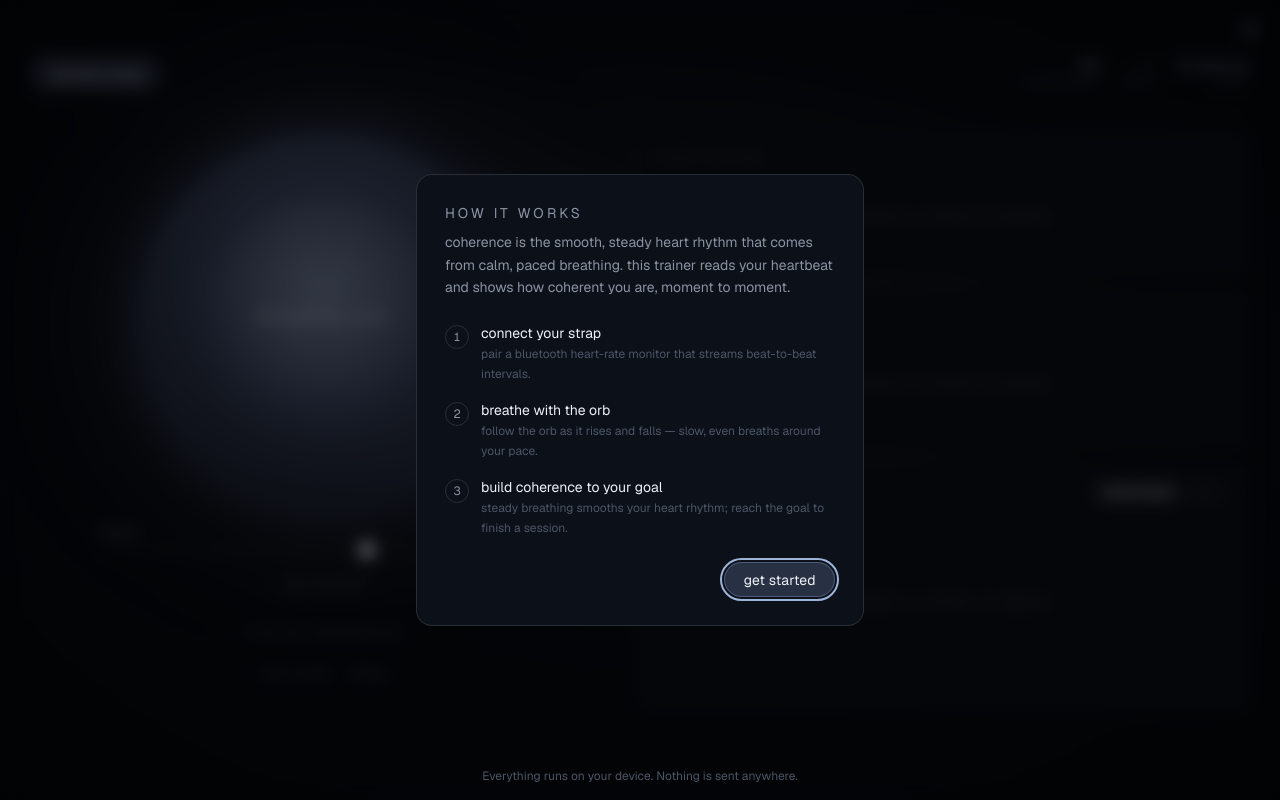
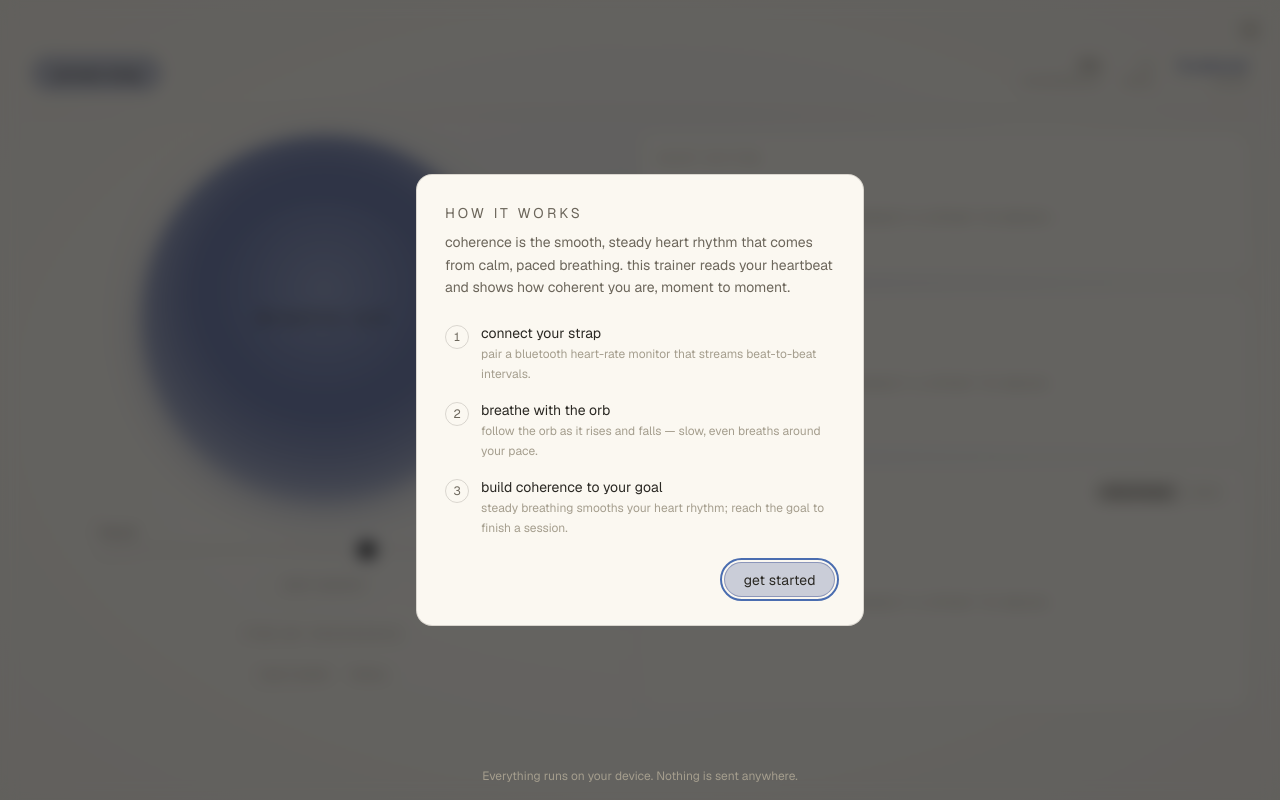
Before and after one commit to Wiebe-V/heart-coherence, a Next.js app: page / in a window 1280 px wide. Built offline with nearby package versions, Linux system fonts and the light colour scheme.

Commit message:
Added light mode

```diff
--- a/app/globals.css
+++ b/app/globals.css
@@ -34,6 +34,86 @@
      and every element that follows the current zone reads it. The
      transition is what makes the color shift feel like dawn light. */
   --zone: var(--zone-scattered);
+}
+
+/* ------------------------------------------------------------------ *
+ * Light theme — soft warm paper
+ * Not an inversion of the dark theme: the orb's glow was built for a
+ * dark canvas, so here it becomes a saturated disc resting on warm
+ * paper with a soft colored shadow. Zone colors deepen to stay legible
+ * on the light field. Applied by the boot script / settings drawer
+ * setting data-theme="light" on <html>.
+ * ------------------------------------------------------------------ */
+
+[data-theme="light"] {
+  color-scheme: light;
+
+  /* Surfaces */
+  --bg: #f3efe7; /* warm off-white paper */
+  --bg-elevated: #fbf8f1; /* faint lift for quiet panels */
+
+  /* Text — soft warm ink, never pure black */
+  --fg: #2b2924;
+  --fg-muted: #6c665b;
+  --fg-faint: #a59e8e;
+
+  /* Hairlines — dark, low alpha */
+  --line: rgba(43, 41, 36, 0.1);
+  --line-strong: rgba(43, 41, 36, 0.16);
+
+  /* Focus — deeper blue for contrast on paper */
+  --focus: #4a6db0;
+
+  /* Zone colors deepened so bands/lines read against light */
+  --zone-scattered: #5a6aa0;
+  --zone-building: #2f9d96;
+  --zone-coherent: #3da568;
+}
+
+[data-theme="light"] .app-atmosphere {
+  background:
+    radial-gradient(
+      60% 55% at 50% 42%,
+      color-mix(in oklab, var(--zone) 12%, transparent) 0%,
+      transparent 70%
+    ),
+    radial-gradient(120% 120% at 50% 50%, #fffdf8 0%, var(--bg) 60%);
+}
+
+[data-theme="light"] .orb {
+  background: radial-gradient(
+    circle at 50% 42%,
+    color-mix(in oklab, var(--zone) 88%, #ffffff 14%) 0%,
+    color-mix(in oklab, var(--zone) 82%, transparent) 46%,
+    color-mix(in oklab, var(--zone) 58%, transparent) 72%,
+    color-mix(in oklab, var(--zone) 26%, transparent) 86%,
+    transparent 92%
+  );
+  box-shadow:
+    0 12px 48px -8px color-mix(in oklab, var(--zone) 45%, transparent),
+    0 4px 16px -4px color-mix(in oklab, var(--zone) 35%, transparent),
+    inset 0 0 50px -10px color-mix(in oklab, #ffffff 55%, transparent);
+}
+
+[data-theme="light"] .orb::before {
+  background: radial-gradient(
+    circle at 50% 38%,
+    color-mix(in oklab, #ffffff 55%, var(--zone) 10%) 0%,
+    transparent 60%
+  );
+  opacity: 0.5;
+}
+
+[data-theme="light"] .orb-ring {
+  border-color: color-mix(in oklab, var(--zone) 80%, transparent);
+  box-shadow:
+    0 8px 32px -8px color-mix(in oklab, var(--zone) 35%, transparent),
+    inset 0 0 30px -8px color-mix(in oklab, var(--zone) 18%, transparent);
+  background: radial-gradient(
+    circle at 50% 45%,
+    color-mix(in oklab, var(--zone) 14%, transparent) 0%,
+    transparent 70%
+  );
 }
 
 @theme inline {
--- a/app/layout.tsx
+++ b/app/layout.tsx
@@ -1,6 +1,8 @@
 import type { Metadata } from "next";
 import { Geist, Geist_Mono } from "next/font/google";
 import "./globals.css";
+import { themeBootScript } from "@/lib/theme";
+import ThemeEffect from "@/components/ThemeEffect";
 
 const geistSans = Geist({
   variable: "--font-geist-sans",
@@ -25,9 +27,17 @@ export default function RootLayout({
   return (
     <html
       lang="en"
+      data-theme="dark"
+      suppressHydrationWarning
       className={`${geistSans.variable} ${geistMono.variable} h-full antialiased`}
     >
+      <head>
+        {/* Sets data-theme before first paint to avoid a flash of the wrong
+            theme. Runs synchronously during HTML parsing. */}
+        <script dangerouslySetInnerHTML={{ __html: themeBootScript() }} />
+      </head>
       <body className="min-h-full flex flex-col">
+        <ThemeEffect />
         {children}
         <footer className="relative z-10 shrink-0 px-6 pb-4 pt-2 text-center text-xs text-fg-faint">
           Everything runs on your device. Nothing is sent anywhere.
--- a/components/LiveWaveform.tsx
+++ b/components/LiveWaveform.tsx
@@ -3,6 +3,7 @@
 import { useEffect, useRef } from "react";
 import { getBeats, nowOnTimeline } from "@/lib/beatBuffer";
 import { useTrainerStore } from "@/lib/store";
+import { THEME_CHANGE_EVENT } from "@/lib/theme";
 import MetricPanel from "@/components/MetricPanel";
 import PanelState from "@/components/PanelState";
 
@@ -42,10 +43,19 @@ export default function LiveWaveform() {
     const ro = new ResizeObserver(fit);
     ro.observe(canvas);
 
+    // Colors come from CSS variables so they follow the theme. getComputedStyle
+    // returns a live object; re-read on theme change so a live switch updates.
     const styles = getComputedStyle(document.documentElement);
-    const accent = styles.getPropertyValue("--fg-muted").trim() || "#8b93a3";
-    const faint = styles.getPropertyValue("--fg-faint").trim() || "#4d5667";
-    const line = "rgba(255,255,255,0.06)";
+    let accent = "";
+    let faint = "";
+    let line = "";
+    const readColors = (): void => {
+      accent = styles.getPropertyValue("--fg-muted").trim() || "#8b93a3";
+      faint = styles.getPropertyValue("--fg-faint").trim() || "#4d5667";
+      line = styles.getPropertyValue("--line").trim() || "rgba(255,255,255,0.06)";
+    };
+    readColors();
+    window.addEventListener(THEME_CHANGE_EVENT, readColors);
 
     let rafId = 0;
 
@@ -156,6 +166,7 @@ export default function LiveWaveform() {
     return () => {
       window.cancelAnimationFrame(rafId);
       ro.disconnect();
+      window.removeEventListener(THEME_CHANGE_EVENT, readColors);
     };
   }, []);
 
--- a/components/SettingsDrawer.tsx
+++ b/components/SettingsDrawer.tsx
@@ -37,6 +37,7 @@ export default function SettingsDrawer({ open, onClose, reduced }: SettingsDrawe
   const { building, coherent } = settings.zoneThresholds;
   const rmo = settings.reducedMotionOverride;
   const rmoValue = rmo === null ? "auto" : rmo ? "on" : "off";
+  const themeValue = settings.theme ?? "auto";
 
   return (
     <>
@@ -134,6 +135,21 @@ export default function SettingsDrawer({ open, onClose, reduced }: SettingsDrawe
             <option value="off">off</option>
           </select>
         </Field>
+
+        <Field label="theme">
+          <select
+            className={inputClass}
+            value={themeValue}
+            onChange={(e) => {
+              const v = e.target.value;
+              update({ theme: v === "auto" ? null : (v as "light" | "dark") });
+            }}
+          >
+            <option value="auto">auto (system)</option>
+            <option value="light">light</option>
+            <option value="dark">dark</option>
+          </select>
+        </Field>
       </div>
     </>
   );
--- /dev/null
+++ b/components/ThemeEffect.tsx
@@ -0,0 +1,30 @@
+"use client";
+
+import { useEffect } from "react";
+import { useSettingsStore } from "@/lib/settingsStore";
+import { applyTheme } from "@/lib/theme";
+
+/**
+ * Applies the persisted theme preference to <html> and keeps it synced with the
+ * system when set to follow. The boot script handles the pre-paint apply; this
+ * covers runtime changes from the settings drawer and OS-level shifts. Renders
+ * nothing — mounted once near the root.
+ */
+export default function ThemeEffect() {
+  const theme = useSettingsStore((s) => s.settings.theme);
+
+  useEffect(() => {
+    applyTheme(theme);
+  }, [theme]);
+
+  useEffect(() => {
+    if (theme !== null) return;
+    if (typeof window === "undefined" || typeof window.matchMedia !== "function") return;
+    const mql = window.matchMedia("(prefers-color-scheme: light)");
+    const onChange = (): void => applyTheme(null);
+    mql.addEventListener("change", onChange);
+    return () => mql.removeEventListener("change", onChange);
+  }, [theme]);
+
+  return null;
+}
--- a/lib/constants.ts
+++ b/lib/constants.ts
@@ -42,6 +42,7 @@ export const DEFAULT_SETTINGS: Settings = {
   resonanceIntervalS: RESONANCE_INTERVAL_S,
   reducedMotionOverride: null,
   achievementGoal: DEFAULT_ACHIEVEMENT_GOAL,
+  theme: null,
 };
 
 export const SETTINGS_KEY = "coherence.settings.v1";
--- a/lib/settings.ts
+++ b/lib/settings.ts
@@ -1,4 +1,4 @@
-import type { Settings } from "@/types";
+import type { Settings, ThemePref } from "@/types";
 import { DEFAULT_SETTINGS, PACE, SETTINGS_KEY, DEFAULT_ZONE_THRESHOLDS } from "@/lib/constants";
 
 /**
@@ -56,7 +56,14 @@ export function mergeSettings(partial: Partial<Settings>): Settings {
     achievementGoal = partial.achievementGoal;
   }
 
-  return { pace, zoneThresholds, resonanceIntervalS, reducedMotionOverride, achievementGoal };
+  // theme: only "light" | "dark" | null are valid
+  let theme: ThemePref = DEFAULT_SETTINGS.theme;
+  const th = partial.theme;
+  if (th === "light" || th === "dark" || th === null) {
+    theme = th;
+  }
+
+  return { pace, zoneThresholds, resonanceIntervalS, reducedMotionOverride, achievementGoal, theme };
 }
 
 /**
--- /dev/null
+++ b/lib/theme.ts
@@ -0,0 +1,50 @@
+import type { ThemePref } from "@/types";
+import { SETTINGS_KEY } from "@/lib/constants";
+
+export type ResolvedTheme = "light" | "dark";
+
+const LIGHT_QUERY = "(prefers-color-scheme: light)";
+
+/**
+ * Fired on <window> whenever the resolved theme changes, so imperative
+ * consumers (canvas charts that cache CSS-variable colors) can re-read.
+ */
+export const THEME_CHANGE_EVENT = "coherence:themechange";
+
+/**
+ * Resolve a stored preference to a concrete theme. A non-null preference wins;
+ * otherwise we follow the system. SSR (no window) resolves to "dark", matching
+ * the server-rendered default on <html> so the first paint never mismatches.
+ */
+export function resolveTheme(pref: ThemePref): ResolvedTheme {
+  if (pref === "light" || pref === "dark") return pref;
+  if (typeof window !== "undefined" && typeof window.matchMedia === "function") {
+    return window.matchMedia(LIGHT_QUERY).matches ? "light" : "dark";
+  }
+  return "dark";
+}
+
+/**
+ * Apply the resolved theme to <html> and notify imperative consumers. No-op on
+ * SSR. The boot script (see themeBootScript) does the same before first paint;
+ * this keeps things in sync for runtime changes (drawer, system shift).
+ */
+export function applyTheme(pref: ThemePref): void {
+  if (typeof document === "undefined") return;
+  const resolved = resolveTheme(pref);
+  const el = document.documentElement;
+  el.setAttribute("data-theme", resolved);
+  el.style.colorScheme = resolved;
+  window.dispatchEvent(new Event(THEME_CHANGE_EVENT));
+}
+
+/**
+ * Inline <head> script (as a string) that reads the persisted preference and
+ * sets data-theme/color-scheme on <html> synchronously during HTML parsing —
+ * before the browser paints — so there is no flash of the wrong theme. Mirrors
+ * resolveTheme; the try/catch covers unavailable localStorage.
+ */
+export function themeBootScript(): string {
+  const key = JSON.stringify(SETTINGS_KEY);
+  return `(function(){try{var r=localStorage.getItem(${key});var p=r?JSON.parse(r).theme:null;var t=(p==="light"||p==="dark")?p:(window.matchMedia&&window.matchMedia(${JSON.stringify(LIGHT_QUERY)}).matches?"light":"dark");var e=document.documentElement;e.setAttribute("data-theme",t);e.style.colorScheme=t;}catch(_){}})();`;
+}
--- a/types/index.ts
+++ b/types/index.ts
@@ -94,6 +94,9 @@ export interface SessionRecord {
   achievement: number;
 }
 
+/** null = follow system prefers-color-scheme */
+export type ThemePref = "light" | "dark" | null;
+
 export interface Settings {
   /** breaths/min */
   pace: number;
@@ -103,4 +106,6 @@ export interface Settings {
   reducedMotionOverride: boolean | null;
   /** zone-weighted points that complete a session */
   achievementGoal: number;
+  /** null = follow system prefers-color-scheme */
+  theme: ThemePref;
 }
```
Also changed, not shown: components/CoherenceGraph.tsx (+19 -5 lines), 2 other files (tests, documents, lock files or other folders).
